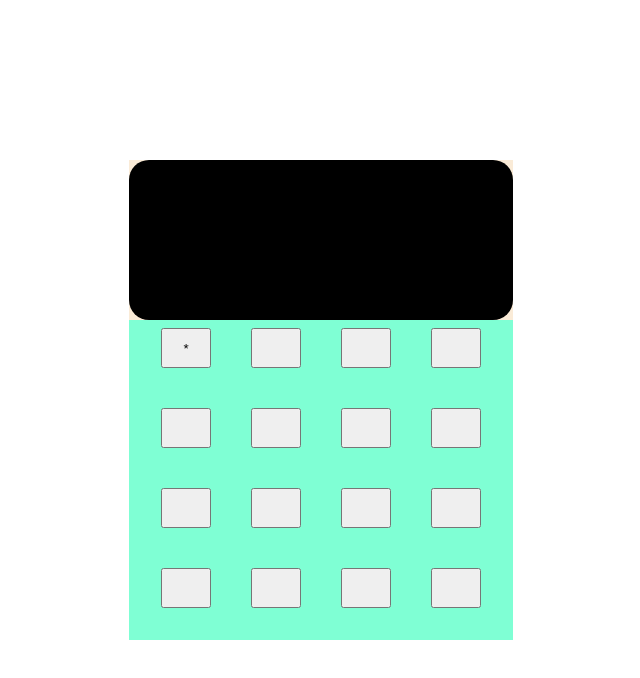
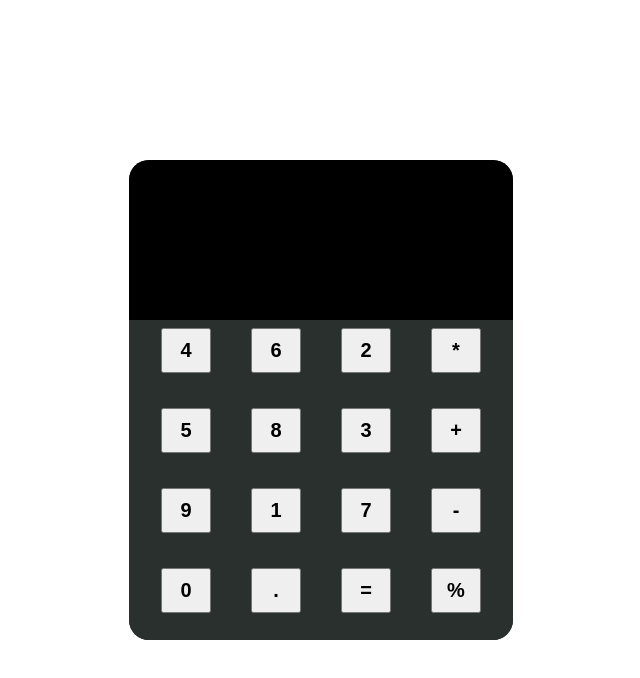
Before and after one commit to CodeByPriyanshi/tic-tac-toe, a plain HTML site: page index.html in a window 1280 px wide. Shown: the whole page, without its empty margins (319-959 px from the left). Drawn offline with Linux system fonts and the light colour scheme.

Commit message:
calculator update

```diff
--- a/index.html
+++ b/index.html
@@ -11,24 +11,28 @@
         <div id="calculator">
             <div id="screen"></div>
             <div id="numbers">
-                <button id="btn">*</button>
-                <button id="btn"></button>
-                <button id="btn"></button>
-                <button id="btn"></button>
-                <button id="btn"></button>
-                <button id="btn"></button>
-                <button id="btn"></button>
-                <button id="btn"></button>
-                <button id="btn"></button>
-                <button id="btn"></button>
-                <button id="btn"></button>
-                <button id="btn"></button>
-                <button id="btn"></button>
-                <button id="btn"></button>
-                <button id="btn"></button>
-                <button id="btn"></button>
+                <button id="btn" onclick="keyfun(4)">4</button>
+                <button id="btn" onclick="keyfun(6)">6</button>
+                <button id="btn" onclick="keyfun(2)">2</button>
+                <button id="btn" onclick="keyfun('*')">*</button>
+
+                <button id="btn"onclick="keyfun(5)">5</button>
+                <button id="btn"onclick="keyfun(8)">8</button>
+                <button id="btn"onclick="keyfun(3)">3</button>
+                <button id="btn"onclick="keyfun('+')">+</button>
+
+                <button id="btn"onclick="keyfun(9)">9</button>
+                <button id="btn"onclick="keyfun(1)">1</button>
+                <button id="btn"onclick="keyfun(7)">7</button>
+                <button id="btn"onclick="keyfun('-')">-</button>
+
+                <button id="btn" onclick="keyfun(0)">0</button>
+                <button id="btn" onclick="keyfun('.')">.</button>
+                <button id="btn" onclick="cal()">=</button>
+                <button id="btn" onclick="keyfun('%')">%</button>
             </div>
         </div>
     </div>
+    <script src="mind.js"></script>
 </body>
 </html>
--- /dev/null
+++ b/mind.js
@@ -0,0 +1,10 @@
+
+let display = document.getElementById('screen');
+function keyfun(val){
+    display.innerText += val;
+}
+
+function cal(){
+    let result = eval(display.innerText);
+    display.innerText = result;
+}
--- a/style.css
+++ b/style.css
@@ -11,29 +11,36 @@
 }
 #calculator{
     height: 60vh;
-    width: 30%; background-color: antiquewhite;
-    /* display: flex;
-    flex-wrap: wrap;
-    justify-content: center;
-    align-items: center; */
+    width: 30%;
+    background-color: rgb(41, 48, 45);;
+    border-radius: 20px;
 }
 #btn{
-    height: 40px;
+    height: 45px;
     width: 50px;
     margin: 8px 20px;
+    font-weight: 600;
+    font-size: 20px;
 }
 #screen{
     height:20vh;
     width: 100%;
-    border-radius: 20px;
+    border-radius: 20px 20px 0px 0px;
     background-color:black;
+    color: white;
+    font-size: 25px;
+    font-weight: 600;
+    display: flex;
+    justify-content:end;
+    align-items: end;
 }
 #numbers{
     height: 40vh;
-    width: 100%; background-color: aquamarine;
+    width: 100%;
+    background-color: rgb(41, 48, 45);
     display: flex;
     flex-wrap: wrap;
     justify-content: center;
-
+    border-radius:0px 0px 20px 20px;
 
 }
```
